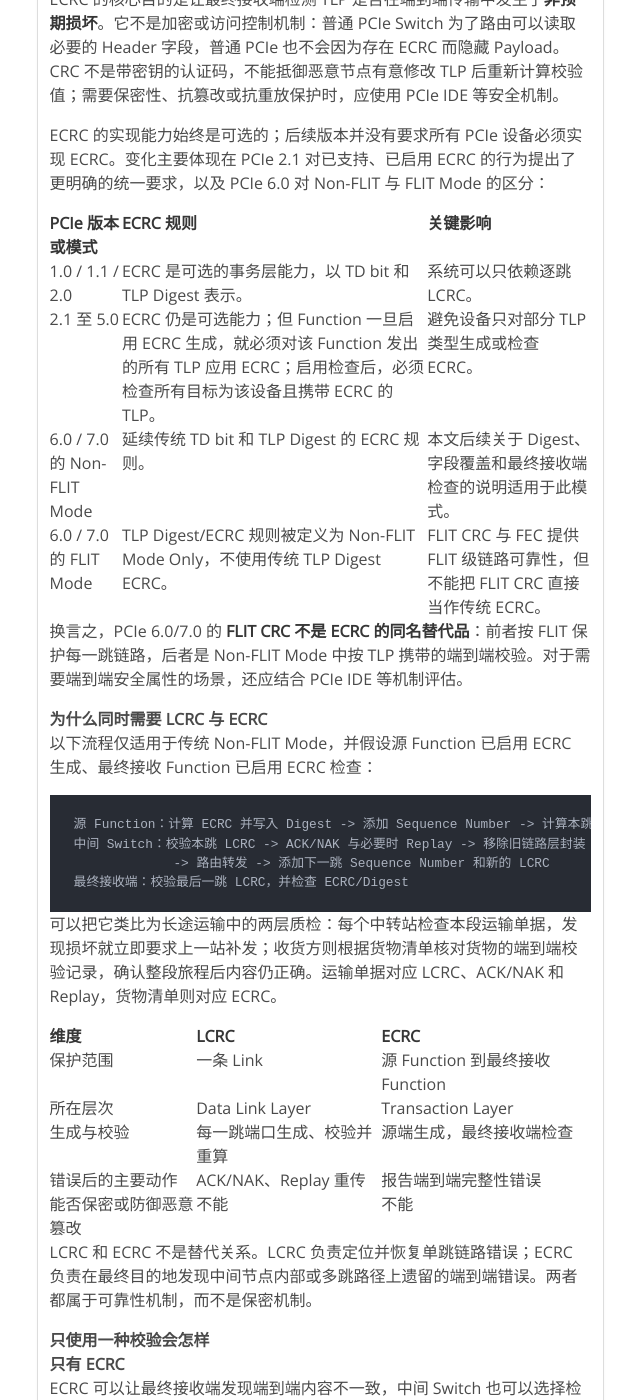
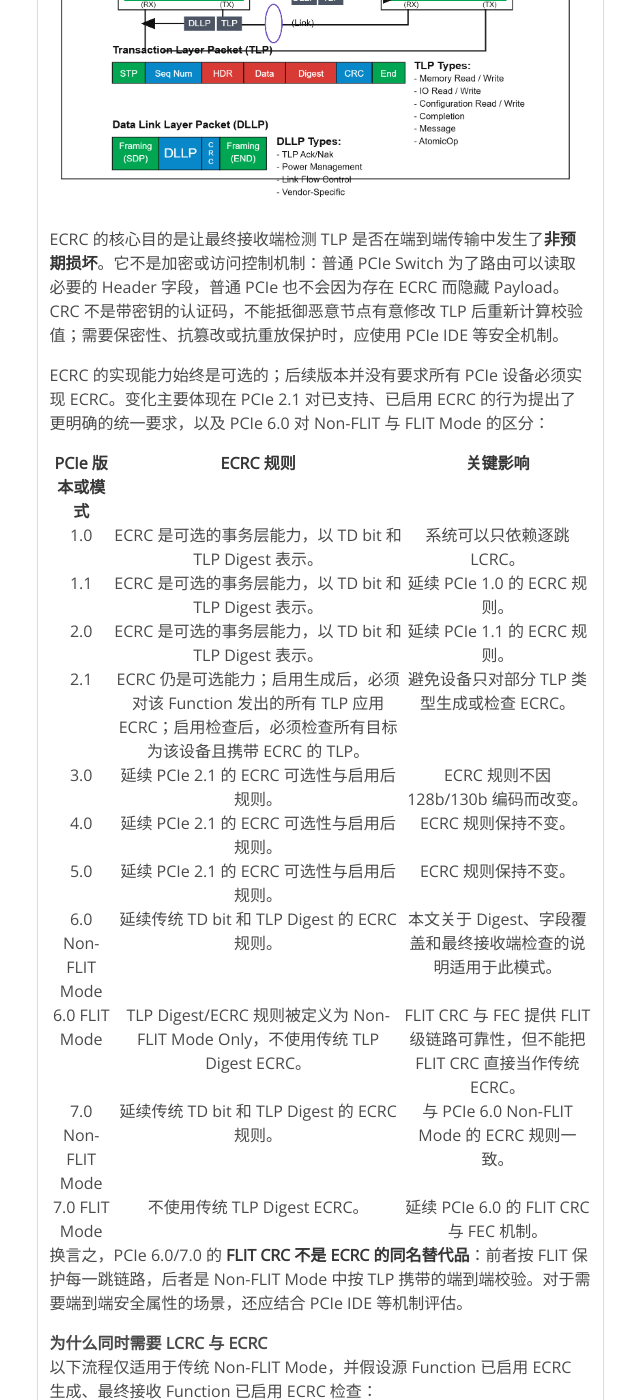
Before and after one commit to lordtoSky/lordtoSky.github.io, a Jekyll site: the page built from _posts/2026-08-04-PCIE-LCRC&ECRC.md, in a window 1280 px wide and 1400 px high, scrolled down 4000 px. Shown: the whole window, without its empty margins (178-818 px from the left). Built offline with Jekyll 4.4.1, drawn with Linux system fonts in a browser that asks for light colours; comment, search, counter and statistics services are not loaded; some of the changed text lies outside the part shown.

Commit message:
Expand PCIe version comparison tables

```diff
--- a/_posts/2026-08-04-PCIE-LCRC&ECRC.md
+++ b/_posts/2026-08-04-PCIE-LCRC&ECRC.md
@@ -36,9 +36,13 @@ LCRC 之所以必须逐跳重算，并不是因为 Switch 一定会修改 TLP
 前面的 Sequence Number、LCRC、ACK/NAK 和 Replay 描述适用于传统 **Non-FLIT Mode**。PCIe 1.0 至 5.0 的 LCRC 核心机制基本一致；真正的结构性变化发生在 PCIe 6.0 引入 FLIT Mode 之后：
 
 | PCIe 版本 | 链路封装与校验单位 | 错误恢复机制 | 核心变化 |
-| --- | --- | --- | --- |
-| 1.0 / 1.1 / 2.0 | 单个 TLP，携带 32-bit LCRC 与 Sequence Number | 按 TLP ACK/NAK、Replay | 建立传统逐 TLP 的链路层可靠性模型。 |
-| 3.0 / 4.0 / 5.0 | 仍是单个 TLP 的 32-bit LCRC 与 Sequence Number | 按 TLP ACK/NAK、Replay | 速率与 PHY 编码演进，但 LCRC 的逐跳语义不变。PCIe 3.0 改用 128b/130b 编码，并未改变 LCRC 的基本职责。 |
+| :---: | :---: | :---: | :---: |
+| 1.0 | 单个 TLP，携带 32-bit LCRC 与 Sequence Number | 按 TLP ACK/NAK、Replay | 建立传统逐 TLP 的链路层可靠性模型。 |
+| 1.1 | 单个 TLP，携带 32-bit LCRC 与 Sequence Number | 按 TLP ACK/NAK、Replay | 延续 PCIe 1.0 的链路层机制。 |
+| 2.0 | 单个 TLP，携带 32-bit LCRC 与 Sequence Number | 按 TLP ACK/NAK、Replay | 提升链路速率，LCRC 机制不变。 |
+| 3.0 | 单个 TLP，携带 32-bit LCRC 与 Sequence Number | 按 TLP ACK/NAK、Replay | 改用 128b/130b 编码，LCRC 的逐跳语义不变。 |
+| 4.0 | 单个 TLP，携带 32-bit LCRC 与 Sequence Number | 按 TLP ACK/NAK、Replay | 提升链路速率，LCRC 机制不变。 |
+| 5.0 | 单个 TLP，携带 32-bit LCRC 与 Sequence Number | 按 TLP ACK/NAK、Replay | 提升链路速率，LCRC 机制不变。 |
 | 6.0 | 固定 256B FLIT；FLIT 含 8B（64-bit）CRC | 按 FLIT NAK、Replay，并先进行 FEC 纠错 | 引入 PAM4、FLIT Mode 和 3-way interleaved FEC；TLP/DLLP 不再各自携带传统 CRC 字节。 |
 | 7.0 | 延续 256B FLIT 与 8B（64-bit）CRC | 按 FLIT NAK、Replay，并配合 FEC | 延续 PCIe 6.0 的 FLIT Mode 可靠性模型，提升到 128 GT/s。 |
 
@@ -81,11 +85,18 @@ ECRC 的核心目的是让最终接收端检测 TLP 是否在端到端传输中
 ECRC 的实现能力始终是可选的；后续版本并没有要求所有 PCIe 设备必须实现 ECRC。变化主要体现在 PCIe 2.1 对已支持、已启用 ECRC 的行为提出了更明确的统一要求，以及 PCIe 6.0 对 Non-FLIT 与 FLIT Mode 的区分：
 
 | PCIe 版本或模式 | ECRC 规则 | 关键影响 |
-| --- | --- | --- |
-| 1.0 / 1.1 / 2.0 | ECRC 是可选的事务层能力，以 TD bit 和 TLP Digest 表示。 | 系统可以只依赖逐跳 LCRC。 |
-| 2.1 至 5.0 | ECRC 仍是可选能力；但 Function 一旦启用 ECRC 生成，就必须对该 Function 发出的所有 TLP 应用 ECRC；启用检查后，必须检查所有目标为该设备且携带 ECRC 的 TLP。 | 避免设备只对部分 TLP 类型生成或检查 ECRC。 |
-| 6.0 / 7.0 的 Non-FLIT Mode | 延续传统 TD bit 和 TLP Digest 的 ECRC 规则。 | 本文后续关于 Digest、字段覆盖和最终接收端检查的说明适用于此模式。 |
-| 6.0 / 7.0 的 FLIT Mode | TLP Digest/ECRC 规则被定义为 Non-FLIT Mode Only，不使用传统 TLP Digest ECRC。 | FLIT CRC 与 FEC 提供 FLIT 级链路可靠性，但不能把 FLIT CRC 直接当作传统 ECRC。 |
+| :---: | :---: | :---: |
+| 1.0 | ECRC 是可选的事务层能力，以 TD bit 和 TLP Digest 表示。 | 系统可以只依赖逐跳 LCRC。 |
+| 1.1 | ECRC 是可选的事务层能力，以 TD bit 和 TLP Digest 表示。 | 延续 PCIe 1.0 的 ECRC 规则。 |
+| 2.0 | ECRC 是可选的事务层能力，以 TD bit 和 TLP Digest 表示。 | 延续 PCIe 1.1 的 ECRC 规则。 |
+| 2.1 | ECRC 仍是可选能力；启用生成后，必须对该 Function 发出的所有 TLP 应用 ECRC；启用检查后，必须检查所有目标为该设备且携带 ECRC 的 TLP。 | 避免设备只对部分 TLP 类型生成或检查 ECRC。 |
+| 3.0 | 延续 PCIe 2.1 的 ECRC 可选性与启用后规则。 | ECRC 规则不因 128b/130b 编码而改变。 |
+| 4.0 | 延续 PCIe 2.1 的 ECRC 可选性与启用后规则。 | ECRC 规则保持不变。 |
+| 5.0 | 延续 PCIe 2.1 的 ECRC 可选性与启用后规则。 | ECRC 规则保持不变。 |
+| 6.0 Non-FLIT Mode | 延续传统 TD bit 和 TLP Digest 的 ECRC 规则。 | 本文关于 Digest、字段覆盖和最终接收端检查的说明适用于此模式。 |
+| 6.0 FLIT Mode | TLP Digest/ECRC 规则被定义为 Non-FLIT Mode Only，不使用传统 TLP Digest ECRC。 | FLIT CRC 与 FEC 提供 FLIT 级链路可靠性，但不能把 FLIT CRC 直接当作传统 ECRC。 |
+| 7.0 Non-FLIT Mode | 延续传统 TD bit 和 TLP Digest 的 ECRC 规则。 | 与 PCIe 6.0 Non-FLIT Mode 的 ECRC 规则一致。 |
+| 7.0 FLIT Mode | 不使用传统 TLP Digest ECRC。 | 延续 PCIe 6.0 的 FLIT CRC 与 FEC 机制。 |
 
 换言之，PCIe 6.0/7.0 的 **FLIT CRC 不是 ECRC 的同名替代品**：前者按 FLIT 保护每一跳链路，后者是 Non-FLIT Mode 中按 TLP 携带的端到端校验。对于需要端到端安全属性的场景，还应结合 PCIe IDE 等机制评估。
 
```
